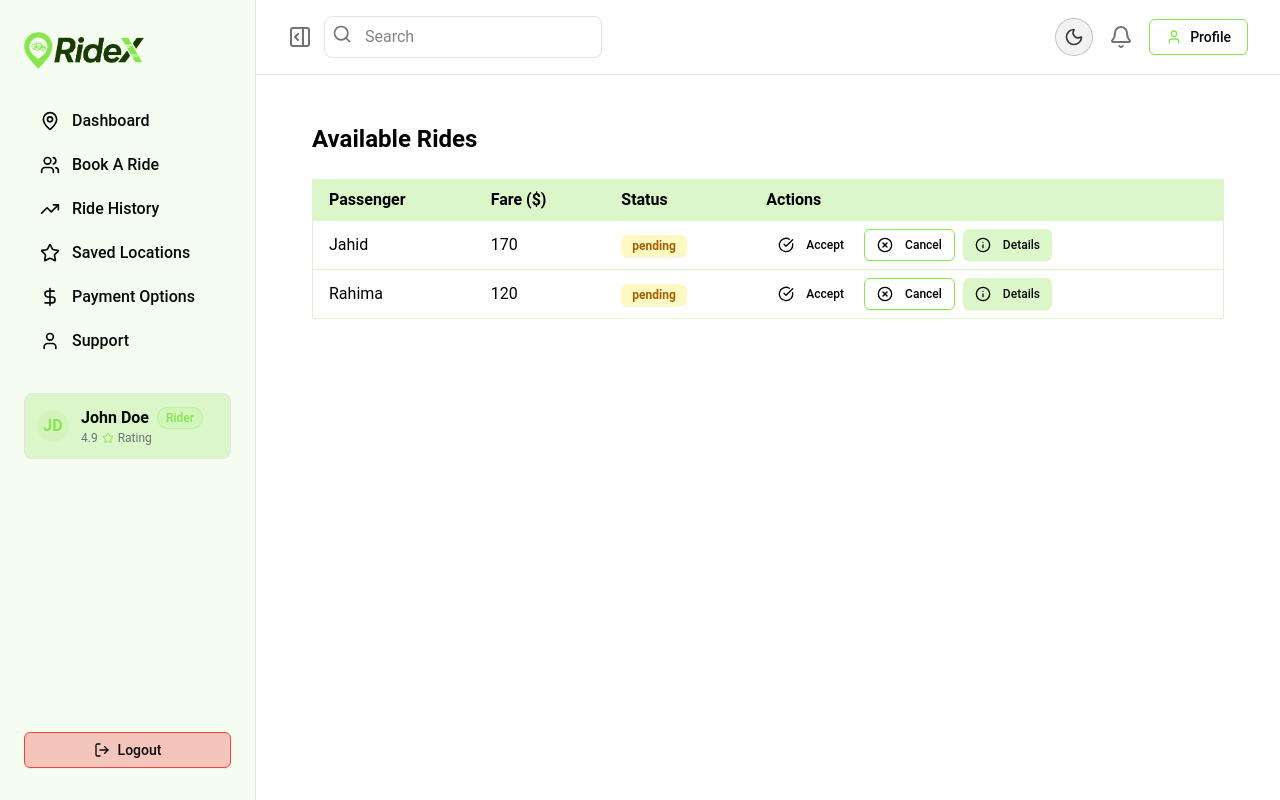
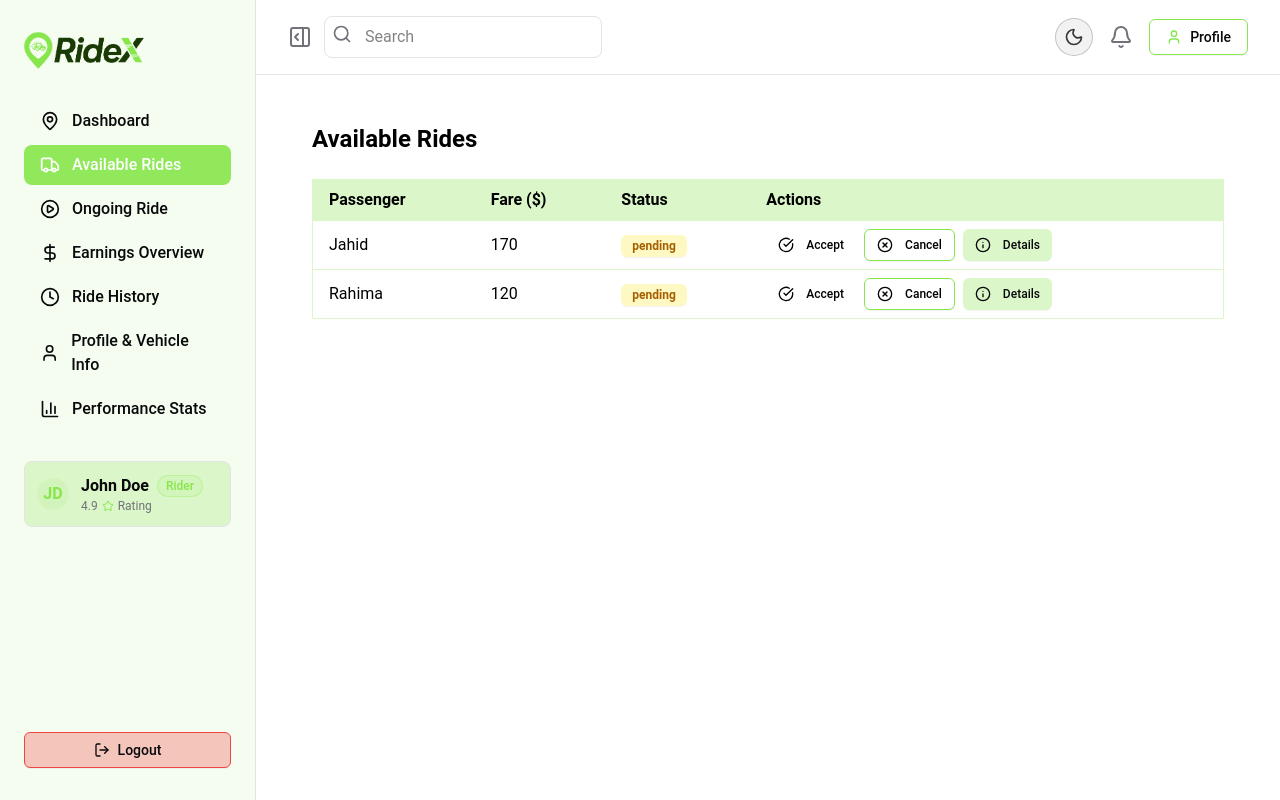
Before and after one commit to rubel6610/RideX-Frontend, a Next.js app: page /dashboard/available-rides in a window 1280 px wide. Built offline with nearby package versions, Linux system fonts and the light colour scheme.

Commit message:
modify avaiable routes

```diff
--- a/src/app/dashboard/available-rides/page.jsx
+++ b/src/app/dashboard/available-rides/page.jsx
@@ -1,7 +1,6 @@
 "use client";
 
 import React, { useState } from "react";
-import { Card, CardContent, CardHeader, CardTitle } from "@/components/ui/card";
 import { Button } from "@/components/ui/button";
 import { Badge } from "@/components/ui/badge";
 import { CheckCircle, XCircle, Info, User, DollarSign } from "lucide-react";
--- a/src/app/dashboard/layout.jsx
+++ b/src/app/dashboard/layout.jsx
@@ -14,7 +14,7 @@ export default function DashboardLayout({ children }) {
   const { theme, toggleTheme } = useTheme();
   const [sidebarOpen, setSidebarOpen] = useState(true);
   const pathname = usePathname();
-  const userRole = "user";
+  const userRole = "rider";
 
   return (
     <div className="flex min-h-screen bg-background">
```
